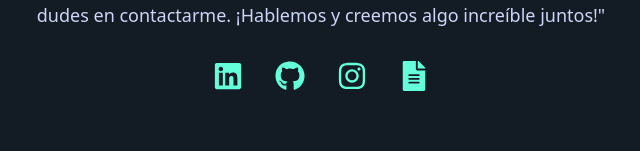
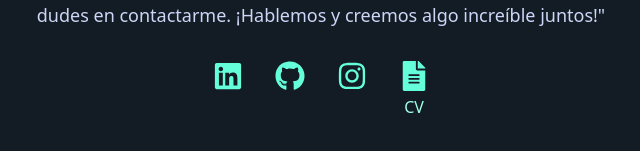
Before and after one commit to Albertojs89/AlbertoJSDev, a React (Vite) app: page / in a window 1280 px wide. Shown: the part 4164-4315 px from the top of the page, without its empty margins (319-959 px from the left). Built offline with nearby package versions, Linux system fonts and the light colour scheme.

Commit message:
up enlace

```diff
--- a/src/sections/Contact.jsx
+++ b/src/sections/Contact.jsx
@@ -58,8 +58,9 @@ function Contact() {
         </a>
 
         {/* CV */}
+        <div className="flex flex-col items-center">
           <a
-          href="public/CV.pdf"
+            href="/CV.pdf"
             target="_blank"
             rel="noopener noreferrer"
             className="relative group hover:text-[#a0ffe6] transition-all duration-300"
@@ -71,6 +72,9 @@ function Contact() {
               <span className="shine-effect opacity-0 group-hover:opacity-100 transition-opacity duration-300"></span>
             </span>
           </a>
+          <p className="text-base text-[#a0ffe6] mt-1">CV</p>
+        </div>
+
       </div>
     </section>
   );
```
Lines whose indentation alone changed are shown as unchanged.
